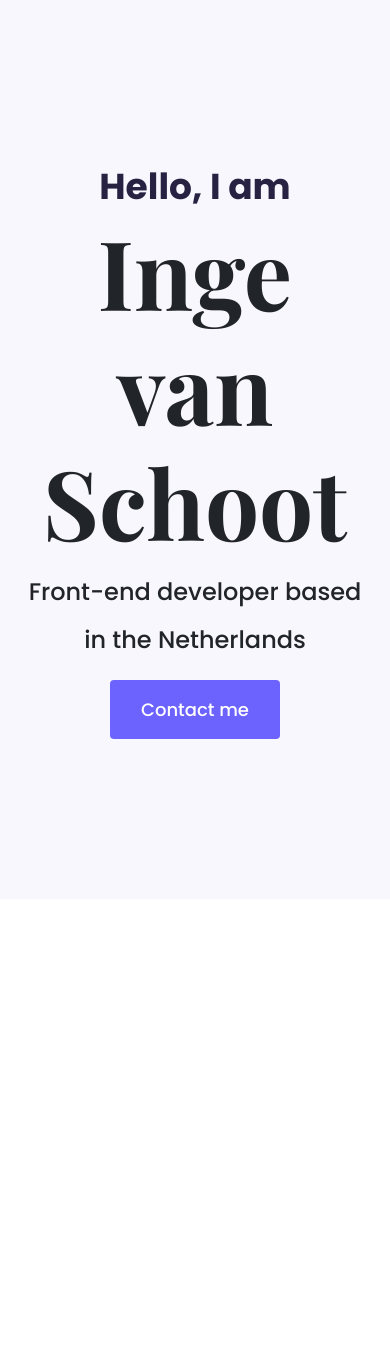
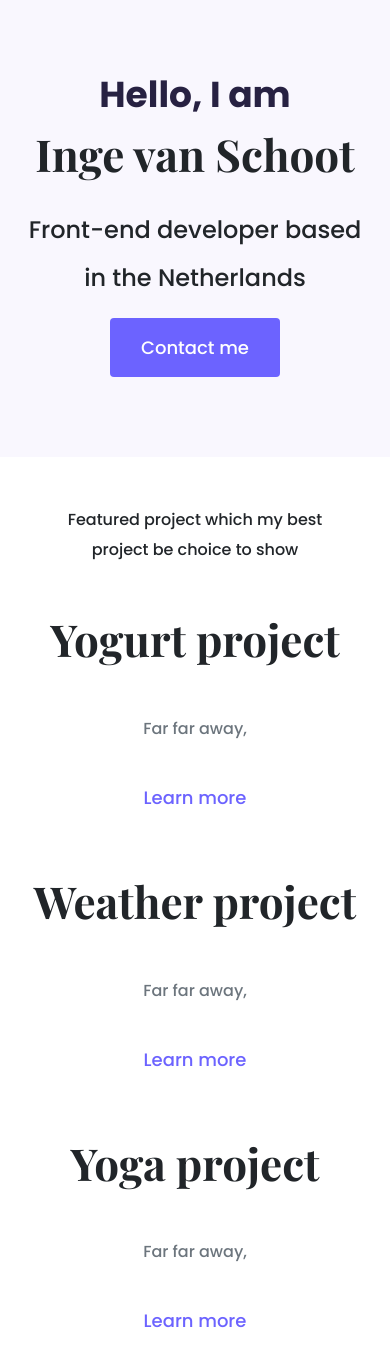
Before and after one commit to Inge-van/profile-project, a plain HTML site: page index.html in a window 390 px wide. Before the commit the page ends 899 px from the top, so only its background shows below. Drawn offline with nearby package versions, Linux system fonts and the light colour scheme.

Commit message:
Homepage content design

```diff
--- a/index.html
+++ b/index.html
@@ -35,5 +35,65 @@
       <h2 class="mb-3">Front-end developer based in the Netherlands</h2>
       <div><a href="#" class="btn btn-branding">Contact me</a></div>
     </div>
+    <p class="text-center m-5">
+      Featured project which my best project be choice to show
+    </p>
+    <div class="container">
+      <div class="row mb-5">
+        <div class="col d-none d-lg-block">
+          <img
+            src="/images/yogurt.png"
+            class="img-fluid"
+            alt="Yogurt app"
+            title="Yogurt app"
+          />
+        </div>
+        <div class="col">
+          <div class="project-description">
+            <h2 class="mb-5">Yogurt project</h2>
+            <p class="mb-4 text-muted">Far far away,</p>
+            <a href="" class="btn btn-branding-outline"> Learn more</a>
+          </div>
+        </div>
+      </div>
+    </div>
+    <div class="container">
+      <div class="row mb-5">
+        <div class="col">
+          <div class="project-description">
+            <h2 class="mb-5">Weather project</h2>
+            <p class="mb-4 text-muted">Far far away,</p>
+            <a href="" class="btn btn-branding-outline"> Learn more</a>
+          </div>
+        </div>
+        <div class="col d-none d-lg-block">
+          <img
+            src="/images/weather.png"
+            class="img-fluid"
+            alt="Weather app"
+            title="Weather app"
+          />
+        </div>
+      </div>
+    </div>
+    <div class="container">
+      <div class="row">
+        <div class="col d-none d-lg-block">
+          <img
+            src="/images/yoga.png"
+            class="img-fluid"
+            alt="Yoga app"
+            title="Yoga app"
+          />
+        </div>
+        <div class="col">
+          <div class="project-description">
+            <h2 class="mb-5">Yoga project</h2>
+            <p class="mb-4 text-muted">Far far away,</p>
+            <a href="" class="btn btn-branding-outline"> Learn more</a>
+          </div>
+        </div>
+      </div>
+    </div>
   </body>
 </html>
--- a/styles/styles.css
+++ b/styles/styles.css
@@ -21,9 +21,12 @@ h1 {
   font-family: var(--heading-font-family);
   font-weight: bold;
   font-size: 96px;
+  line-height: 1.5;
 }
 p {
   font-weight: normal;
+  font-size: 16px;
+  line-height: 30px;
 }
 .hero {
   background-color: var(--secondary-color);
@@ -50,3 +53,36 @@ p {
   line-height: 27px;
   padding: 15px 30px;
 }
+
+h2 {
+  font-size: 62px;
+}
+
+.btn-branding-outline {
+  border-radius: 1px solid var(--branding-color);
+  color: var(--branding-color);
+  font-size: 18px;
+  line-height: 27px;
+  padding: 15px 30px;
+}
+
+.project-description {
+  padding: 120px 60px 0;
+}
+
+@media (max-width: 960px) {
+  h1 {
+    font-size: 44px;
+    line-height: 2;
+  }
+  h2 {
+    font-size: 44px;
+  }
+  .hero {
+    padding: 80px 20px;
+  }
+  .project-description {
+    padding: 0;
+    text-align: center;
+  }
+}
```
Also changed, not shown: images/weather.png (added), images/yoga.png (added), images/yogurt.png (added).
